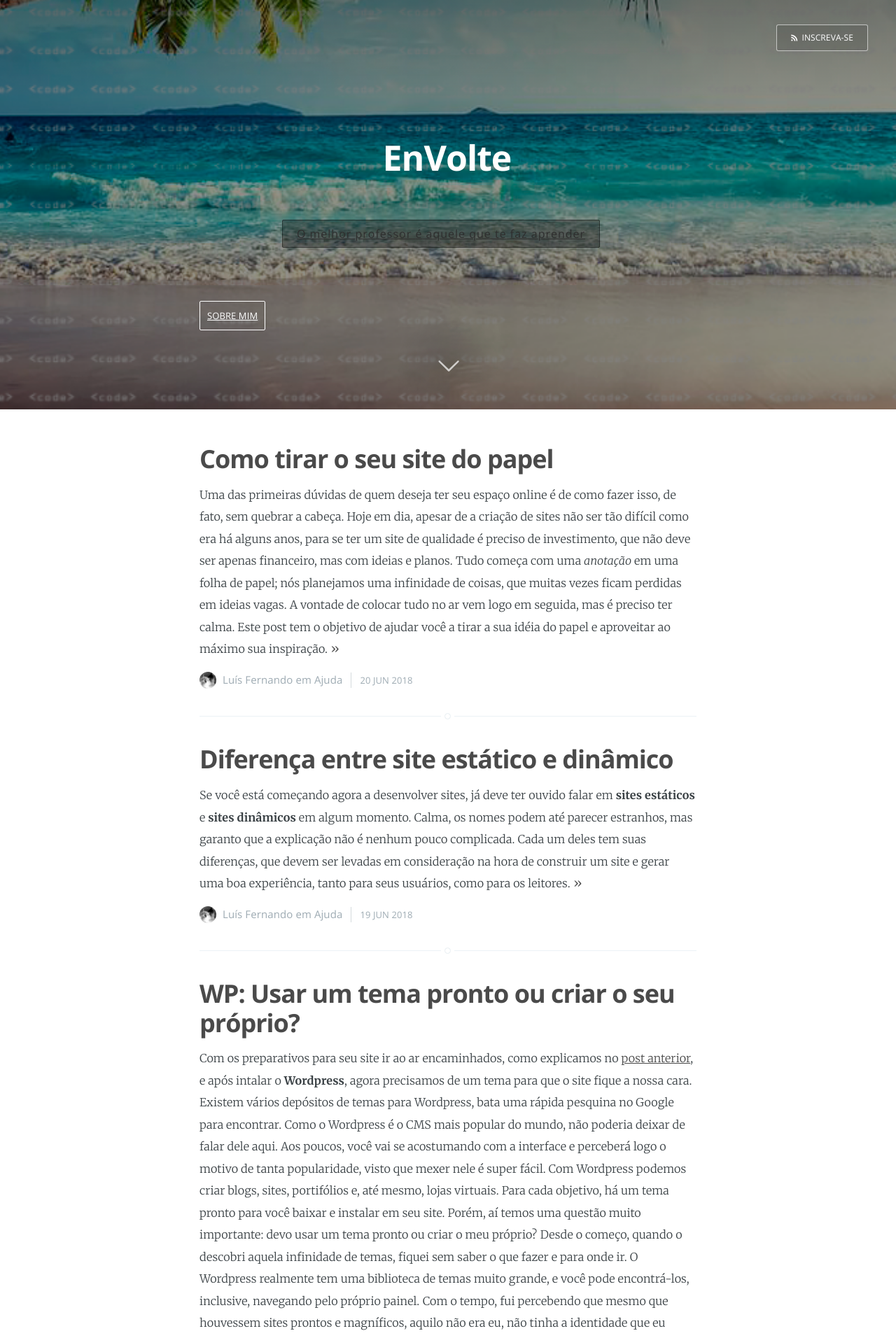
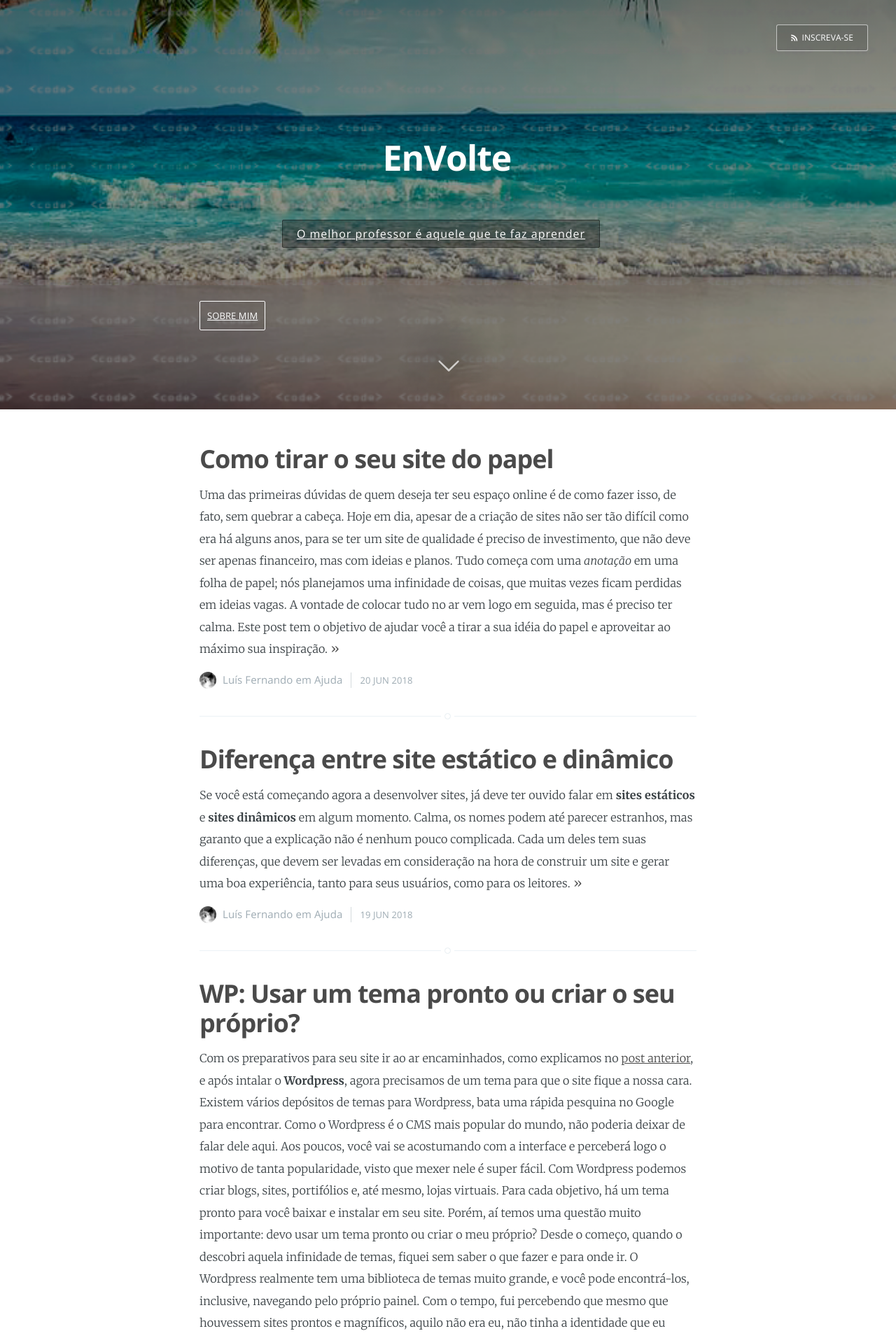
Before and after one commit to EnVolte/envolte.github.io, a Jekyll site: the page built from index.html, in a window 1280 px wide. Shown: the top 1912 px of the page at 70% size. Built offline with Jekyll 4.4.1, drawn with Linux system fonts in a browser that asks for light colours; the list of posts is cut into pages by our own code.

Commit message:
Update index.html

```diff
--- a/index.html
+++ b/index.html
@@ -18,7 +18,7 @@ about: 'about.html'
     <div class="vertical">
         <div class="main-header-content inner"><br>
             <h1 class="page-title">{{ site.name }}</h1>
-            <h2 style="text-decoration: none;"><br>
+            <h2 style="text-decoration: none; color: #fff;"><br>
                 <span style="border: 1px solid rgba(0,0,0,0.4); background: rgba(0,0,0,0.3); border-radius: 2px; font-size: 1.6rem; padding: 8px 20px; text-decoration: none; letter-spacing: 1px; font-weight: normal; overflow: hidden; margin-right: 20px;" id="titulo"></span><br>
             </h2>
 
```
